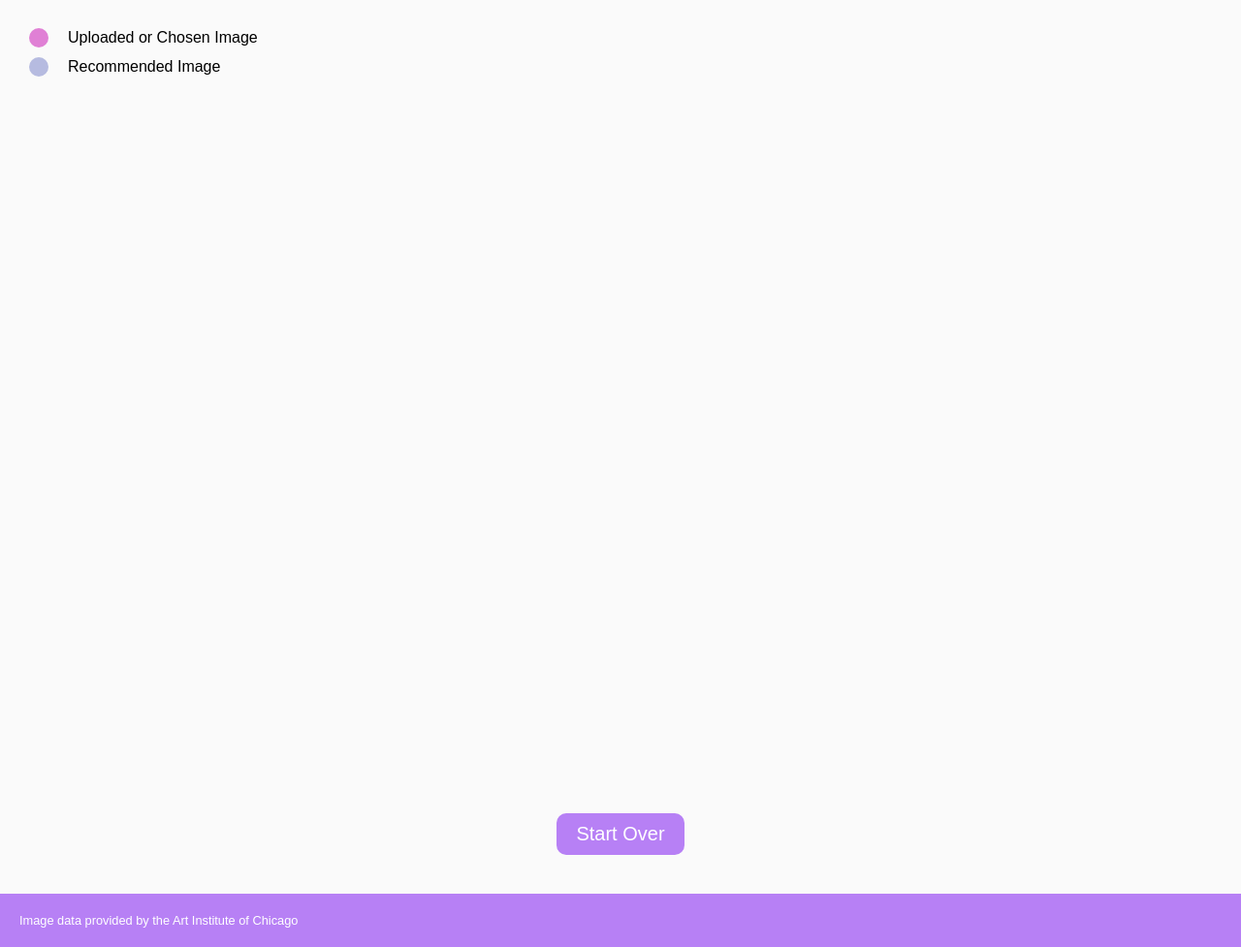
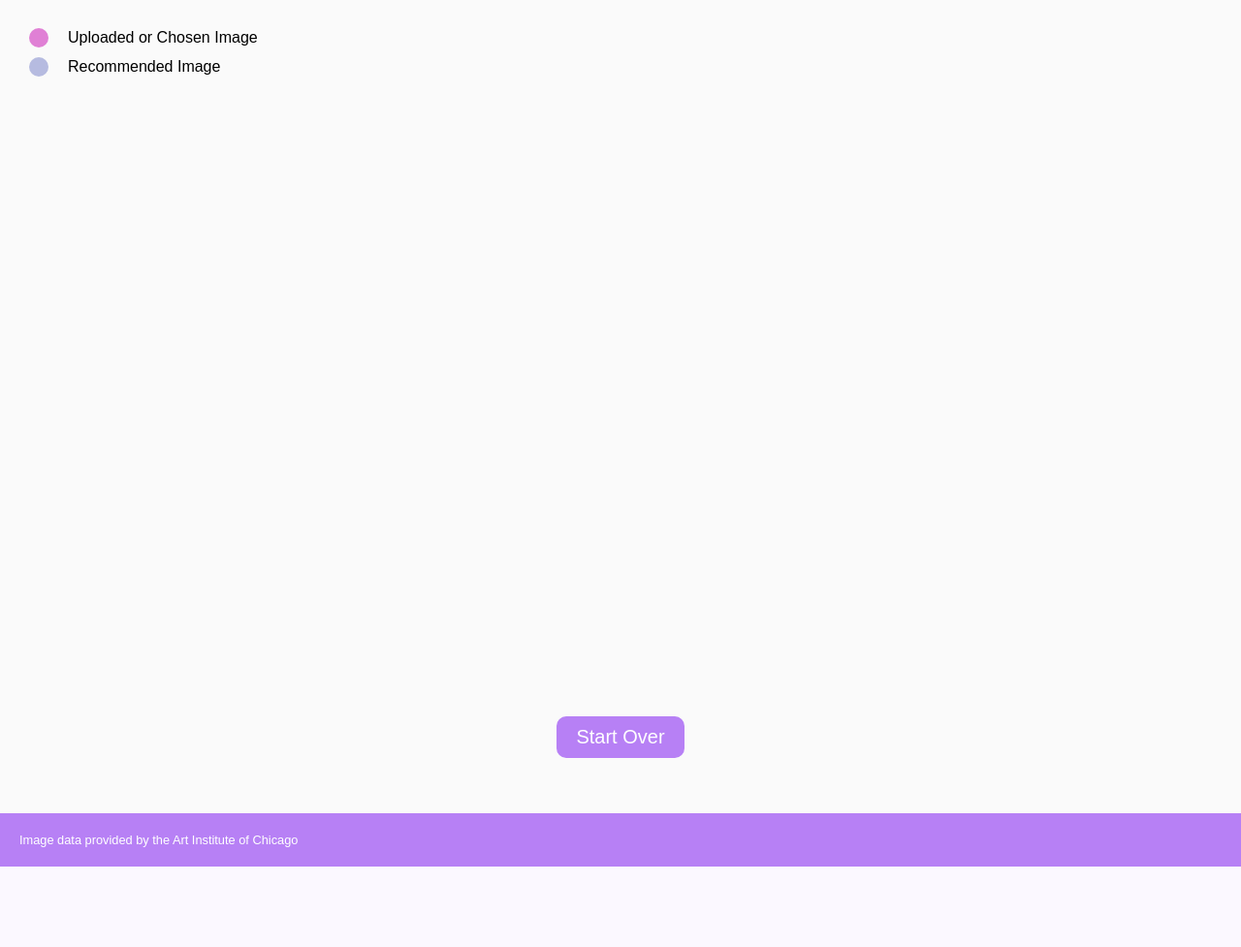
Before and after one commit to julia-martin/similart, a Flask app: template similart/templates/results.html.jinja in a window 1280 px wide. Shown: the part 116-1093 px from the top of the page at 97% size. After the commit the page ends 1010 px from the top, so only its background shows below. Run offline with Flask 2, Linux system fonts and the light colour scheme; the template is opened without the code that fills it, so the values that code supplies are empty; parts of the project's set-up code (start-up, migrations or seed data) failed here and were passed over.

Commit message:
Adjust settings to reduce overflow of graph

```diff
--- a/similart/static/css/style.css
+++ b/similart/static/css/style.css
@@ -169,7 +169,8 @@ line {
 
 #d3-container {
   width: 100%;
-  height: 800px;
+  height: 700px;
+  overflow: scroll;
 }
 
 #preview-image {
--- a/similart/static/js/results.js
+++ b/similart/static/js/results.js
@@ -80,7 +80,7 @@ d3.json("static/data/similart_data.json").then((metadata) => {
         .x(WIDTH / 2)
         .y(HEIGHT / 2)
     )
-    .force("collide", d3.forceCollide(30).iterations(10))
+    .force("collide", d3.forceCollide(40).iterations(5))
     .force(
       "radial",
       d3.forceRadial((d) => (d.id === 0 ? d.id : 300), WIDTH / 2, HEIGHT / 2)
@@ -88,8 +88,7 @@ d3.json("static/data/similart_data.json").then((metadata) => {
 
   forceGraph
     .force("link")
-    .links(graphData.edges)
-    .distance((d) => d.distance / 150);
+    .links(graphData.edges);
 
   // Create SVG element
   const svg = d3
```
